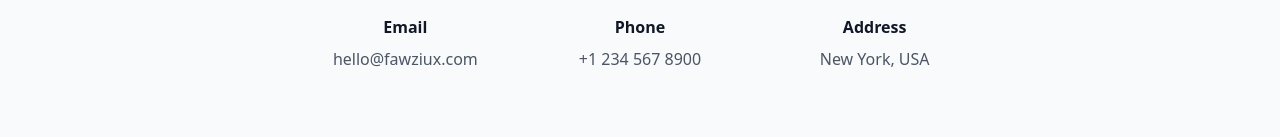
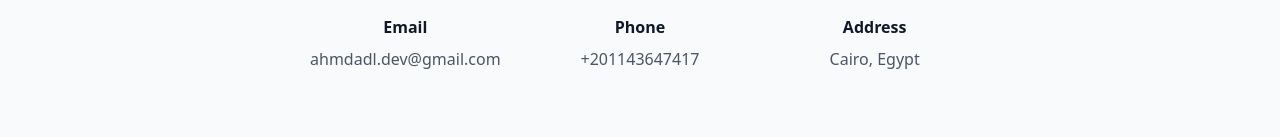
Before and after one commit to ahmdadl/portfolio-latest, a React (Vite) app: page / in a window 1280 px wide. Shown: the part 6050-6187 px from the top of the page. Built offline with nearby package versions, Linux system fonts and the light colour scheme.

Commit message:
feat: add contact details

```diff
--- a/src/components/home/Contact.tsx
+++ b/src/components/home/Contact.tsx
@@ -53,26 +53,28 @@ export default function Contact({ isDark }: { isDark: boolean }) {
                                 <Mail className='w-6 h-6 text-orange-500' />
                             </div>
                             <h3 className='font-bold mb-2'>Email</h3>
-                            <p
+                            <a
+                                href='mailto:ahmdadl.dev@gmail.com'
                                 className={
                                     isDark ? 'text-gray-300' : 'text-gray-600'
                                 }
                             >
-                                hello@fawziux.com
-                            </p>
+                                ahmdadl.dev@gmail.com
+                            </a>
                         </div>
                         <div>
                             <div className='w-12 h-12 bg-orange-100 rounded-full flex items-center justify-center mx-auto mb-4'>
                                 <Phone className='w-6 h-6 text-orange-500' />
                             </div>
                             <h3 className='font-bold mb-2'>Phone</h3>
-                            <p
+                            <a
+                                href='tel:+201143647417'
                                 className={
                                     isDark ? 'text-gray-300' : 'text-gray-600'
                                 }
                             >
-                                +1 234 567 8900
-                            </p>
+                                +201143647417
+                            </a>
                         </div>
                         <div>
                             <div className='w-12 h-12 bg-orange-100 rounded-full flex items-center justify-center mx-auto mb-4'>
@@ -84,7 +86,7 @@ export default function Contact({ isDark }: { isDark: boolean }) {
                                     isDark ? 'text-gray-300' : 'text-gray-600'
                                 }
                             >
-                                New York, USA
+                                Cairo, Egypt
                             </p>
                         </div>
                     </div>
```
